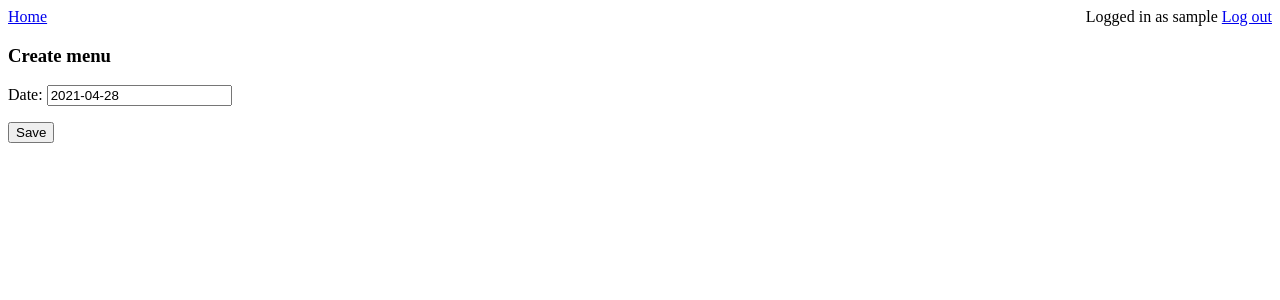
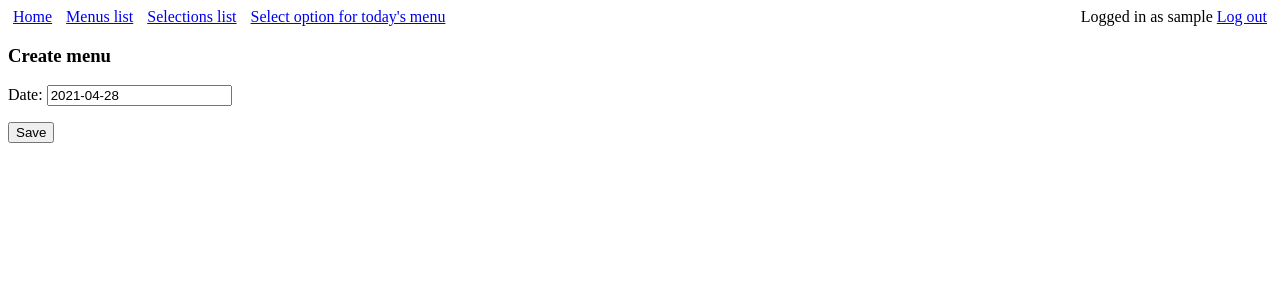
Before and after one commit to danielrc14/Backend-Test-Rojas, a Django app: page /menus/create/ in a window 1280 px wide. Shown: the top 300 px of the page. Run offline with Django 3.2, Linux system fonts and the light colour scheme; the visitor is signed in with stand-in values (Sample User, id 1).

Commit message:
add: better navbar

```diff
--- a/menus/static/menus/style.css
+++ b/menus/static/menus/style.css
@@ -6,6 +6,7 @@
 
 .navbar li {
   display: inline;
+  margin: 0 5px;
 }
 
 .float-right {
--- a/menus/templates/base.html
+++ b/menus/templates/base.html
@@ -10,6 +10,13 @@
   <div>
     <ul class="navbar">
       <li><a href="{% url 'home' %}">Home</a></li>
+      {% if perms.menus.add_menu %}
+        <li><a href="{% url 'menus:menu_list' %}">Menus list</a></li>
+        <li><a href="{% url 'menus:selections_list' %}">Selections list</a></li>
+      {% endif %}
+      {% if request.user.is_authenticated %}
+        <li><a href="{% url 'users:menu_selection' %}">Select option for today's menu</a></li>
+      {% endif %}
       <li class="float-right">
         {% if request.user.is_authenticated %}
           Logged in as {{request.user}} <a href="{% url 'logout' %}">Log out</a>
```
